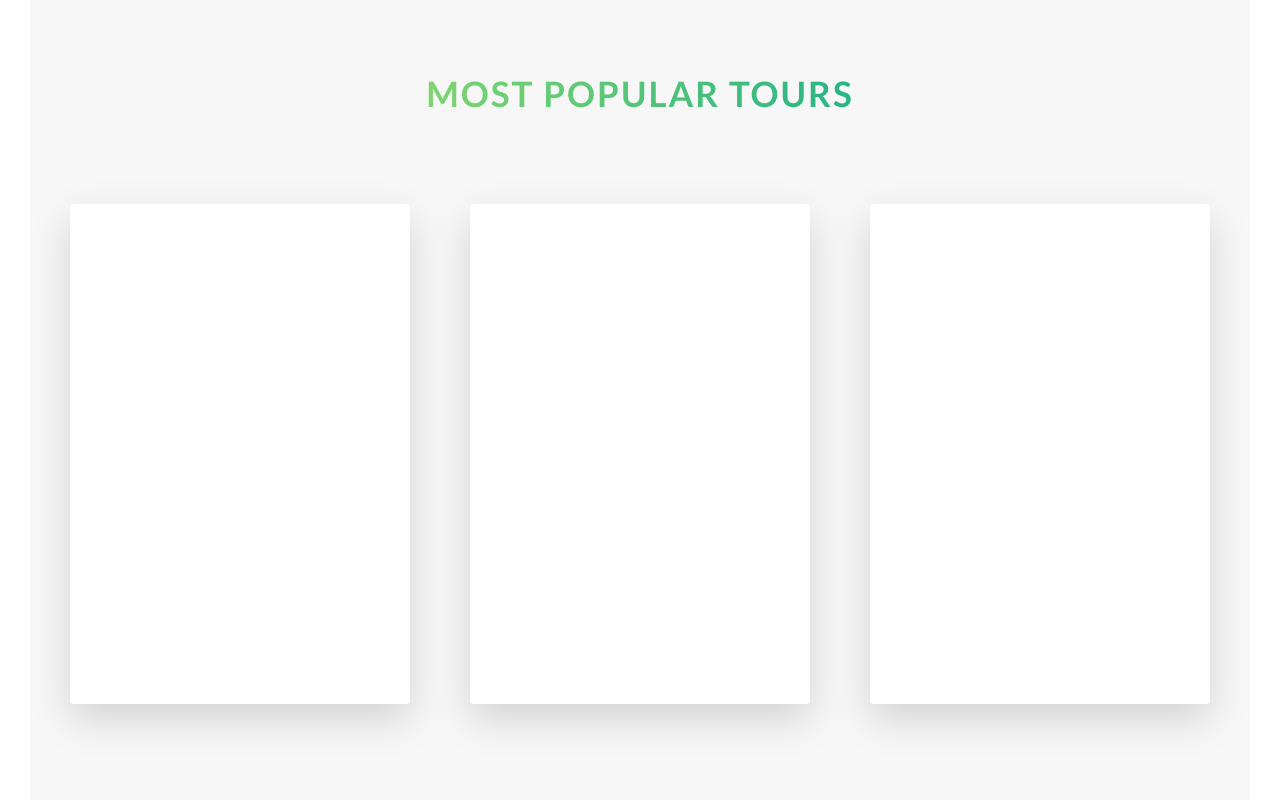
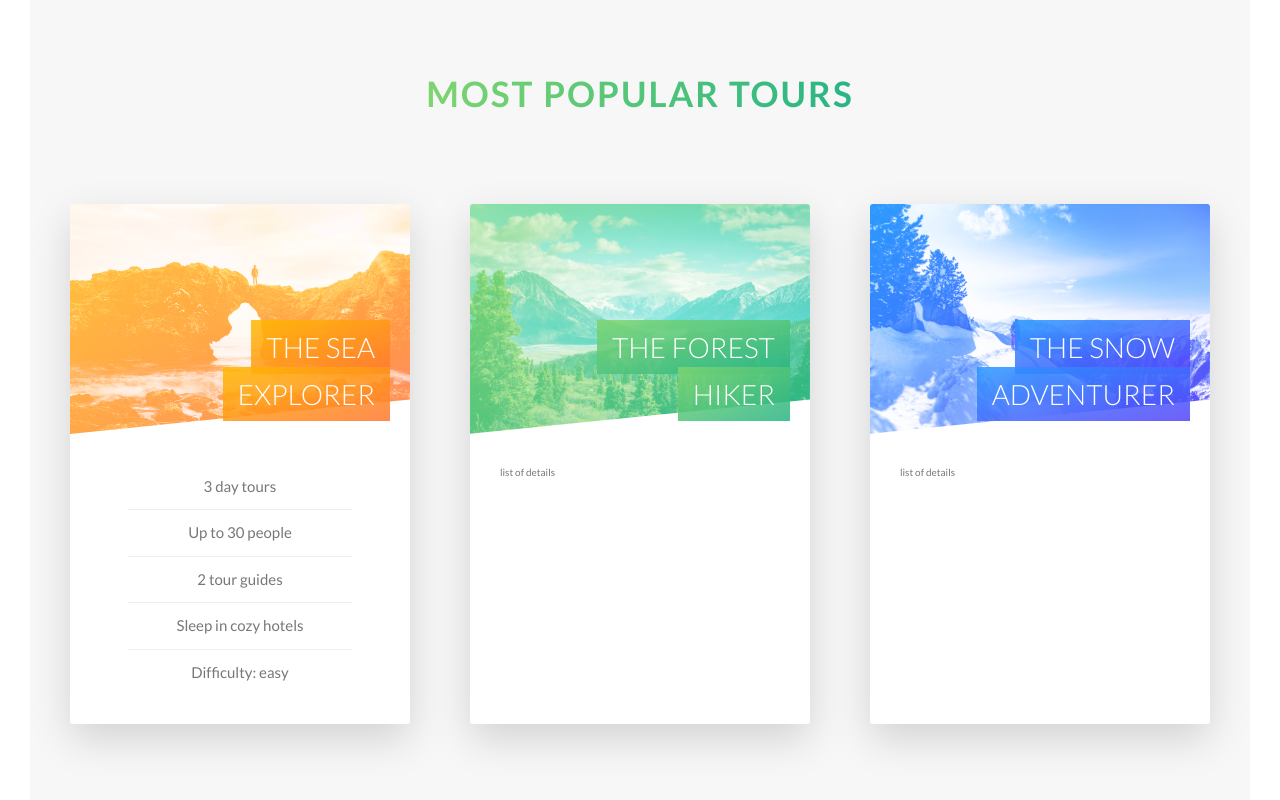
Before and after one commit to EnergeticPixels/natours, a website: page src/index.html in a window 1280 px wide. Shown: the part 2191-2991 px from the top of the page. Drawn offline with Linux system fonts and the light colour scheme; some icons are missing.

Commit message:
BUILD and STYLE front of card

```diff
--- a/src/index.html
+++ b/src/index.html
@@ -172,7 +172,21 @@
                     <div class='col-1-of-3'>
                         <div class="card">
                             <div class="card__side card__side--front">
-                                TEXT IS HERE
+                                <div class="card__picture card__picture-1">
+                                    &nbsp;
+                                </div>
+                                <h4 class="card__heading">
+                                    <span class="card__heading-span card__heading-span-1">The Sea Explorer</span>
+                                </h4>
+                                <div class="card__details">
+                                    <ul>
+                                        <li>3 day tours</li>
+                                        <li>Up to 30 people</li>
+                                        <li>2 tour guides</li>
+                                        <li>Sleep in cozy hotels</li>
+                                        <li>Difficulty: easy</li>
+                                    </ul>
+                                </div>
                             </div>
                             <div class="card__side card__side--back card__side--back-1">
                                 BACK TEXT IS HERE
@@ -182,7 +196,15 @@
                     <div class='col-1-of-3'>
                         <div class="card">
                             <div class="card__side card__side--front">
-                                FRONT TEXT IS HERE
+                                <div class="card__picture card__picture-2">
+                                    &nbsp;
+                                </div>
+                                <h4 class="card__heading">
+                                        <span class="card__heading-span card__heading-span-2">The Forest Hiker</span>
+                                </h4>
+                                <div class="card__details">
+                                    list of details
+                                </div>
                             </div>
                             <div class="card__side card__side--back card__side--back-2">
                                 BACK TEXT IS HERE
@@ -192,7 +214,15 @@
                     <div class='col-1-of-3'>
                         <div class="card">
                             <div class="card__side card__side--front">
-                                FRONT TEXT IS HERE
+                                <div class="card__picture card__picture-3">
+                                    &nbsp;
+                                </div>
+                                <h4 class="card__heading">
+                                        <span class="card__heading-span card__heading-span-3">The Snow Adventurer</span>
+                                </h4>
+                                <div class="card__details">
+                                    list of details
+                                </div>
                             </div>
                             <div class="card__side card__side--back card__side--back-3">
                                 BACK TEXT IS HERE
--- a/src/styles/sass/abstracts/_variables.scss
+++ b/src/styles/sass/abstracts/_variables.scss
@@ -4,6 +4,7 @@ $color-primary-light: #7ed56f;
 $color-primary-dark: #28b485;
 $color-white: #fff;
 $color-grey-light-1: #f7f7f7;
+$color-grey-light-2: #eee;
 $color-grey-dark: #777;
 $color-black: #000;
 $color-secondary-light: #ffb900;
--- a/src/styles/sass/components/_card.scss
+++ b/src/styles/sass/components/_card.scss
@@ -2,12 +2,10 @@
   perspective: 150rem;
   -moz-perspective: 150rem;
   position: relative;
-  height: 50rem;
+  height: 52rem;
 
   &__side {
-    color: #fff;
-    font-size: 2rem;
-    height: 50rem;
+    height: 52rem;
     transition: all .8s ease;
     position: absolute;
     top: 0;
@@ -15,6 +13,7 @@
     width: 100%;
     backface-visibility: hidden;
     border-radius: 3px;
+    overflow: hidden;
     box-shadow: 0 1.5rem 4rem rgba($color-black, .15);
 
     &--front {
@@ -39,9 +38,78 @@
   }
 
   &:hover &__side--front {
-    transform: rotateY(180deg);
+    transform: rotateY(-180deg);
   }
   &:hover &__side--back {
     transform: rotateY(0);
   }
+
+  &__picture {
+    background-size: cover;
+    height: 23rem;
+    background-blend-mode: screen;
+    -webkit-clip-path: polygon(0 0, 100% 0, 100% 85%, 0 100%);
+    clip-path: polygon(0 0, 100% 0, 100% 85%, 0 100%);
+
+    &-1 {
+      background-image: linear-gradient(to right bottom, $color-secondary-light, $color-secondary-dark), url(../media/nat-5.jpg);
+    }
+
+    &-2 {
+      background-image: linear-gradient(to right bottom, $color-primary-light, $color-primary-dark), url(../media/nat-6.jpg)
+    }
+
+    &-3 {
+      background-image: linear-gradient(to right bottom, $color-tertiary-light, $color-tertiary-dark), url(../media/nat-7.jpg)
+    }
+  }
+
+  &__heading {
+    font-size: 2.8rem;
+    font-weight: 300;
+    text-transform: uppercase;
+    color: $color-white;
+    position: absolute;
+    top: 12rem;
+    right: 2rem;
+    text-align: right;
+    width: 75%;
+
+
+  }
+
+  &__heading-span {
+    padding: 1rem 1.5rem;
+    -webkit-box-decoration-break: clone;
+    box-decoration-break: clone;
+    &-1 {
+      background-image: linear-gradient(to right bottom, rgba($color-secondary-light, .85), rgba($color-secondary-dark, .85));
+    }
+    &-2 {
+      background-image: linear-gradient(to right bottom, rgba($color-primary-light, .85), rgba($color-primary-dark, .85));
+    }
+    &-3 {
+      background-image: linear-gradient(to right bottom, rgba($color-tertiary-light, .85), rgba($color-tertiary-dark, .85));
+    }
+  }
+
+  &__details {
+    padding: 3rem;
+
+    ul {
+      list-style: none;
+      width: 80%;
+      margin: 0 auto;
+
+      li {
+        text-align: center;
+        font-size: 1.5rem;
+        padding: 1rem;
+
+        &:not(:last-child) {
+          border-bottom: 1px solid $color-grey-light-2;
+        }
+      }
+    }
+  }
 }
--- a/src/styles/sass/layout/_header.scss
+++ b/src/styles/sass/layout/_header.scss
@@ -8,6 +8,7 @@
     url(../media/hero.jpg);
   background-size: cover;
   background-position: top;
+  -webkit-clip-path: polygon(0 0, 100% 0, 100% 75vh, 0 100%);
   clip-path: polygon(0 0, 100% 0, 100% 75vh, 0 100%);
   /* positioning to relative because child logo-box is set to absolute */
   position: relative;
```
Also changed, not shown: src/styles/style.css.
